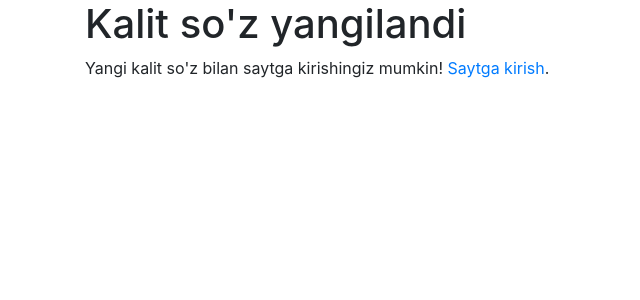
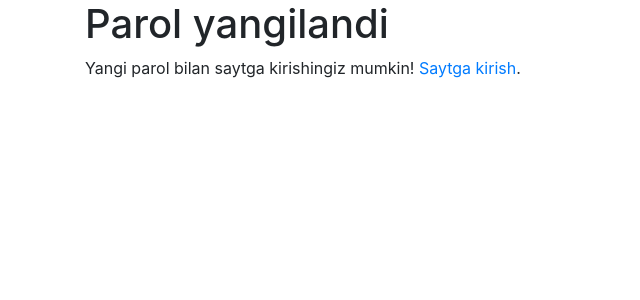
Before and after one commit to dilbarallambergenova/IT-school_1, a Django app: a page that uses templates/base.html in a window 1280 px wide. Shown: the part 56-356 px from the top of the page, without its empty margins (0-640 px from the left). Run offline with Django 5.2, Linux system fonts and the light colour scheme; the visitor is signed in with stand-in values (Sample User, id 1); parts of the project's set-up code (start-up, migrations or seed data) failed here and were passed over; some libraries are stand-ins or nearby versions.

Commit message:
yangilandi

```diff
--- a/templates/base.html
+++ b/templates/base.html
@@ -38,7 +38,7 @@
                                 aria-labelledby="navbarDropdown">
 {#                                <a class="dropdown-item" href="{% url 'article_new' %}">Yangi post</a>#}
                                 <div class="dropdown-divider"></div>
-                                <a class="dropdown-item" href="{% url 'password_change' %}">Kalit so'zni almashtirish</a>
+                                <a class="dropdown-item" href="{% url 'password_change' %}">Parolni almashtirish</a>
                                 <div class="dropdown-divider"></div>
                                 <a class="dropdown-item" href="{% url 'logout' %}">Chiqib ketish</a>
                             </div>
--- a/templates/registration/password_change_done.html
+++ b/templates/registration/password_change_done.html
@@ -1,5 +1,5 @@
 {% extends 'base.html' %}
-{% block title %}Kalit so'zingiz o'zgartirildi{% endblock title %}
+{% block title %}Parol o'zgartirildi{% endblock title %}
 
 {% block content %}
 <style>
@@ -35,7 +35,7 @@
 
 
         <!-- Sarlavha -->
-        <h2 class="fw-bold" style="color:#2d8ccc;">Kalit so'z o'zgartirildi!</h2>
+        <h2 class="fw-bold" style="color:#2d8ccc;">Parol o'zgartirildi!</h2>
         <p class="text-muted mt-2 mb-4">
             Endi yangi kalit so'z bilan saytga kirishingiz mumkin.
         </p>
--- a/templates/registration/password_change_form.html
+++ b/templates/registration/password_change_form.html
@@ -1,6 +1,6 @@
 {% extends 'base.html' %}
 {% load crispy_forms_tags %}
-{% block title %}Kalit so'zni almashtirish{% endblock title %}
+{% block title %}Parolni o'zgartirish{% endblock title %}
 
 {% block content %}
 <style>
@@ -38,7 +38,7 @@
 
         <!-- Sarlavha -->
         <div class="text-center mb-4">
-            <h2 class="fw-bold mt-2" style="color:#2d8ccc;">Kalit so'zni almashtirish</h2>
+            <h2 class="fw-bold mt-2" style="color:#2d8ccc;">Parolni o'zgartirish</h2>
             <p class="text-muted">
                 Avval <strong>eski parolni</strong>, keyin esa <strong>yangi parolni ikki marta</strong> kiriting.
             </p>
--- a/templates/registration/password_reset_complete.html
+++ b/templates/registration/password_reset_complete.html
@@ -1,9 +1,9 @@
 {% extends 'base.html' %}
 
-{% block title %}Kalit so'z yangilandi{% endblock title %}
+{% block title %}Parol yangilandi{% endblock title %}
 
 {% block content %}
-    <h1>Kalit so'z yangilandi</h1>
-    <p>Yangi kalit so'z bilan saytga kirishingiz mumkin!
+    <h1>Parol yangilandi</h1>
+    <p>Yangi parol bilan saytga kirishingiz mumkin!
     <a href="{% url 'login' %}">Saytga kirish</a>.</p>
 {% endblock content %}
--- a/templates/registration/password_reset_form.html
+++ b/templates/registration/password_reset_form.html
@@ -1,14 +1,14 @@
 {% extends 'base.html' %}
 {% load crispy_forms_tags %}
 
-{% block title %}Kalit so'zni tiklash{% endblock title %}
+{% block title %}Parolni tiklash{% endblock title %}
 
 {% block content %}
 <div class="container mt-5 d-flex justify-content-center">
     <div class="card shadow-lg border-0 rounded-4" style="max-width: 500px; width: 100%;">
         <div class="card-body p-4">
             <h3 class="card-title text-center mb-3 text-primary">
-                Kalit so'zni tiklash
+                Parolni tiklash
             </h3>
             <p class="text-muted text-center mb-4">
                 Email manzilingizni kiriting. Biz sizga parolni tiklash uchun yo‘riqnoma yuboramiz.
```
